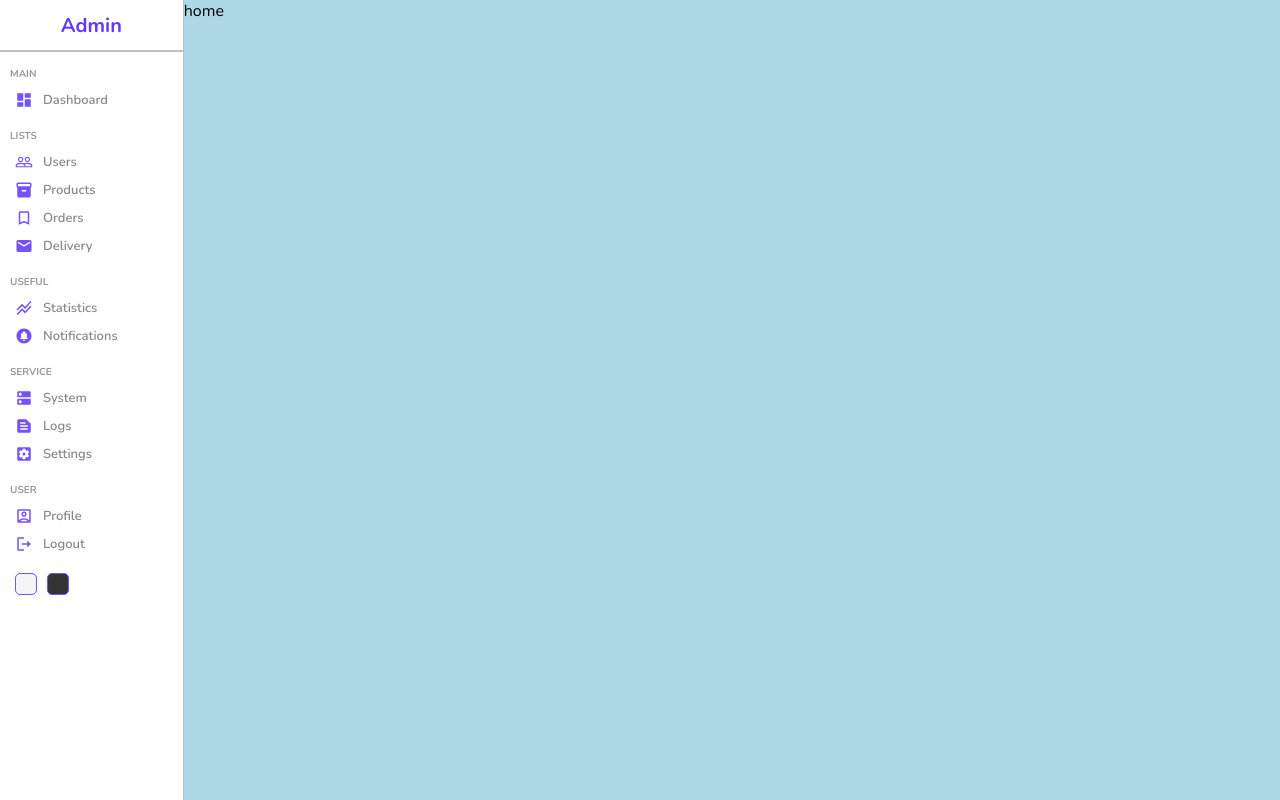
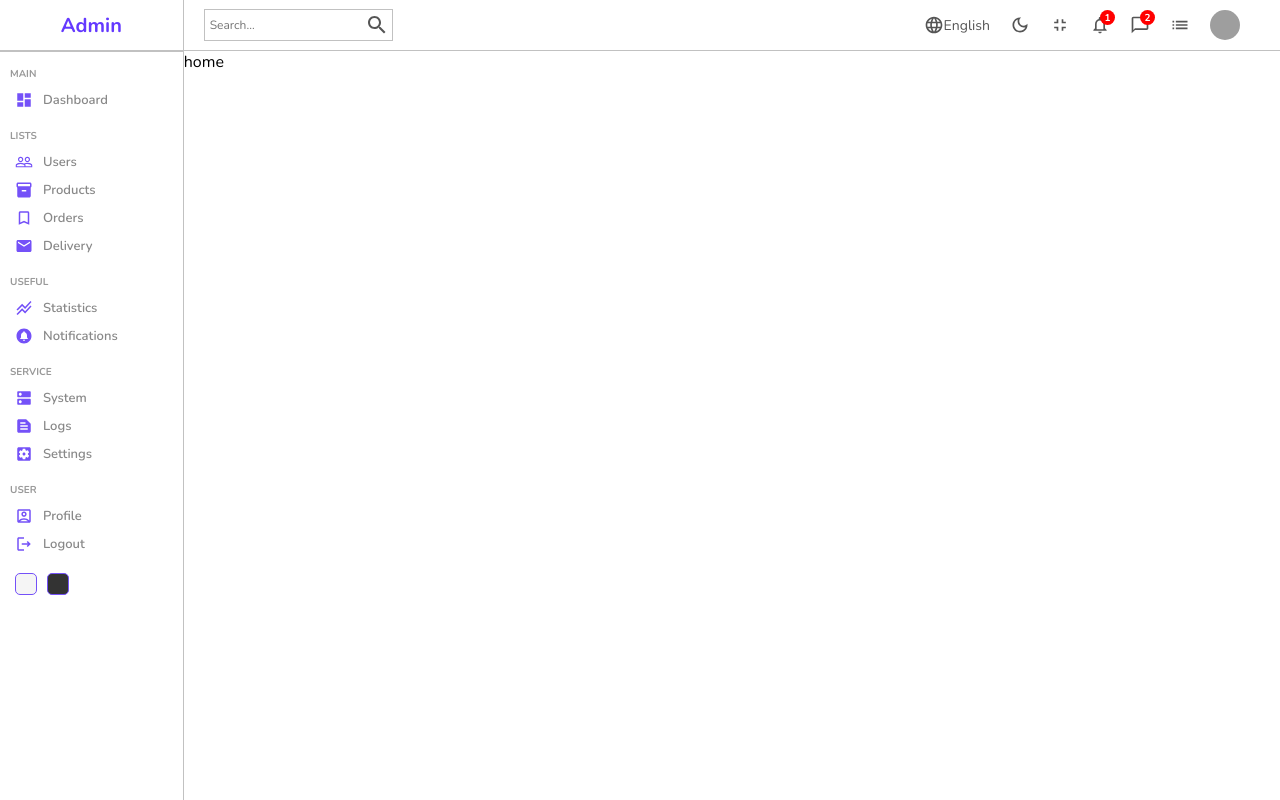
Before and after one commit to dariusz75/music-collection-catalogue, a React (Create React App) app: page / in a window 1280 px wide. Built offline with nearby package versions, Linux system fonts and the light colour scheme; grey boxes are pictures that could not be loaded.

Commit message:
navbar styled

```diff
--- a/src/components/navbar/Navbar.jsx
+++ b/src/components/navbar/Navbar.jsx
@@ -1,9 +1,50 @@
 import './navbar.scss';
 
+import SearchOutlinedIcon from '@mui/icons-material/SearchOutlined';
+import LanguageOutlinedIcon from '@mui/icons-material/LanguageOutlined';
+import DarkModeOutlinedIcon from '@mui/icons-material/DarkModeOutlined';
+import FullscreenExitOutlinedIcon from '@mui/icons-material/FullscreenExitOutlined';
+import NotificationsNoneOutlinedIcon from '@mui/icons-material/NotificationsNoneOutlined';
+import ChatBubbleOutlineOutlinedIcon from '@mui/icons-material/ChatBubbleOutlineOutlined';
+import ListOutlinedIcon from '@mui/icons-material/ListOutlined';
+
 const Navbar = () => {
-  return <div className='navbar'>
-      Navbar
+  return (
+    <div className='navbar'>
+      <div className="wrapper">
+        <div className="search">
+          <input type="text" placeholder='Search...' />
+          <SearchOutlinedIcon />
+        </div>
+        <div className="items">
+          <div className="item">
+            <LanguageOutlinedIcon className='icon' />
+            English
+          </div>
+          <div className="item">
+            <DarkModeOutlinedIcon className='icon' />
+          </div>
+          <div className="item">
+            <FullscreenExitOutlinedIcon className='icon' />
+          </div>
+          <div className="item">
+            <NotificationsNoneOutlinedIcon className='icon' />
+            <div className="counter">1</div>
+          </div>
+          <div className="item">
+            <ChatBubbleOutlineOutlinedIcon className='icon' />
+            <div className="counter">2</div>
+          </div>
+          <div className="item">
+            <ListOutlinedIcon className='icon' />
+          </div>
+          <div className="item">
+            <img src="https://images.unsplash.com/photo-1633332755192-727a05c4013d?ixlib=rb-1.2.1&ixid=MnwxMjA3fDB8MHxzZWFyY2h8MXx8dXNlcnxlbnwwfHwwfHw%3D&w=1000&q=80" alt="" className='avatar'/>
+          </div>
+        </div>
+      </div>
     </div>
+  );
 };
 
 export default Navbar;
--- a/src/components/navbar/navbar.scss
+++ b/src/components/navbar/navbar.scss
@@ -0,0 +1,71 @@
+.navbar {
+  display: flex;
+  align-items: center;
+  height: 50px;
+  border-bottom: solid .5px #c1c1c1;
+  font-size: 14px;
+  color: #555;
+
+  .wrapper {
+    padding: 20px;
+    display: flex;
+    width: 100%;
+    justify-content: space-between;
+    align-items: center;
+
+    .search {
+      padding: 3px;
+      display: flex;
+      align-items: center;
+      border: solid .5px #c1c1c1;
+
+      input {
+        border: none;
+        outline: none;
+        background-color: transparent;
+        font-size: 12px;
+      }
+    }
+
+
+
+    .items {
+      display: flex;
+      align-items: center;
+
+      .item {
+        position: relative;
+        display: flex;
+        align-items: center;
+        margin-right: 20px;
+
+        .icon {
+          font-size: 20px;
+        }
+
+        .avatar {
+          width: 30px;
+          height: 30px;
+          border-radius: 50%;
+        }
+
+        .counter {
+          display: flex;
+          width: 15px;
+          height: 15px;
+          background-color: red;
+          color: white;
+          border-radius: 50%;
+          align-items: center;
+          justify-content: center;
+          font-size: 10px;
+          font-weight: bold;
+          position: absolute;
+          top: -5px;
+          right: -5px;
+        }
+
+      }
+    }
+  }
+}
--- a/src/pages/home/Home.jsx
+++ b/src/pages/home/Home.jsx
@@ -1,11 +1,15 @@
+import Sidebar from '../../components/sidebar/Sidebar'
+import Navbar from '../../components/navbar/Navbar'
+
 import './home.scss';
-
-import Sidebar from '../../components/sidebar/Sidebar'
 
 const Home = () => {
   return <div className='home'>
       <Sidebar />
-      <div className='home-container'>home</div>
+      <div className='home-container'>
+        <Navbar />
+        home
+      </div>
     </div>
 };
 
--- a/src/pages/home/home.scss
+++ b/src/pages/home/home.scss
@@ -2,7 +2,6 @@
     display: flex;
 
     .home-container {
-      background-color: lightblue;
       flex: 6;
     }
 };
```
